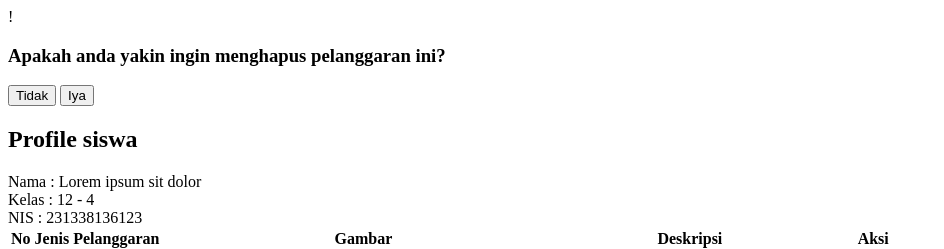
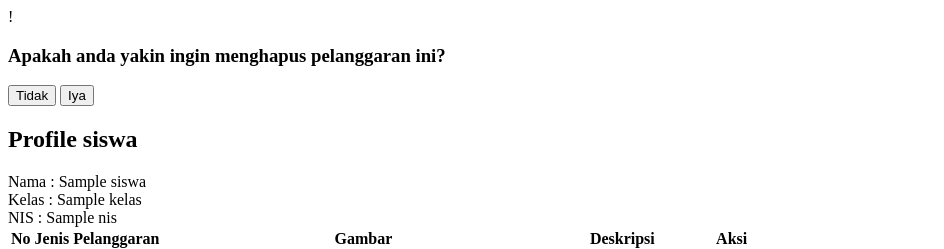
Before and after one commit to hanifbrian123/modis, a PHP site: the page made by app/views/guru/pelanggaran/daftar_pelanggaran.php in a window 1280 px wide. Shown: the top 249 px of the page, without its empty margins (0-944 px from the left). Run offline with PHP 8.4, Linux system fonts and the light colour scheme; the template is opened without the code that fills it: most values are stand-ins (such as "Sample title", 1, 10 or a date in 2020); some libraries are stand-ins or nearby versions.

Commit message:
Feat(Menu pelanggaran BK): Read daftar pelanggaran siswa tertentu

```diff
--- a/app/views/guru/pelanggaran/daftar_pelanggaran.php
+++ b/app/views/guru/pelanggaran/daftar_pelanggaran.php
@@ -35,17 +35,17 @@
       <div class="flex">
         <span class="font-medium w-16">Nama</span>
         <span class="mx-2">:</span>
-        <span>Lorem ipsum sit dolor</span>
+        <span><?= $data['siswa']['Nama'] ?></span>
       </div>
       <div class="flex">
         <span class="font-medium w-16">Kelas</span>
         <span class="mx-2">:</span>
-        <span>12 - 4</span>
+        <span><?= $data['siswa']['Kelas'] ?></span>
       </div>
       <div class="flex">
         <span class="font-medium w-16">NIS</span>
         <span class="mx-2">:</span>
-        <span>231338136123</span>
+        <span><?= $data['siswa']['NIS'] ?></span>
       </div>
     </div>
   </div>
@@ -65,26 +65,26 @@
       </thead>
       <!-- Table Body -->
       <tbody>
-        <?php for ($i = 1; $i <= 5; $i++): ?>
+        <?php foreach ($data['daftar_pelanggaran'] as $no => $pelanggaran): ?>
           <!-- Row -->
           <tr class="border-b border-gray-200 hover:bg-gray-50">
-            <td class="py-4 px-2 text-center"><?= $i ?></td>
-            <td class="py-4 px-2">Telat</td>
+            <td class="py-4 px-2 text-center"><?= $no + 1 ?></td>
+            <td class="py-4 px-2"><?= $pelanggaran['jenis_pelanggaran'] ?></td>
             <td class="py-4 px-2">
               <img src="<?= BASEURL ?>/img/pelanggaran.png"
                 alt="Gambar pelanggaran"
                 class="w-24 h-16 object-cover rounded-xl">
             </td>
-            <td class="py-4 px-2">Deskripsi singkat tentang pelanggaran</td>
+            <td class="py-4 px-2"><?= $pelanggaran['deskripsi'] ?></td>
             <td class="py-4 px-2">
               <div class="flex flex-col sm:flex-row gap-2">
-                <button class="text-blue-600 hover:text-blue-800 text-sm font-medium flex items-center gap-1">
+                <a href="<?= BASEURL; ?>/guru/edit_pelanggaran/<?= $pelanggaran['id'] ?>" class="text-blue-600 hover:text-blue-800 text-sm font-medium flex items-center gap-1 font-semibold">
                   <svg class="w-4 h-4" fill="none" stroke="currentColor" viewBox="0 0 24 24">
                     <path stroke-linecap="round" stroke-linejoin="round" stroke-width="2" d="M11 5H6a2 2 0 00-2 2v11a2 2 0 002 2h11a2 2 0 002-2v-5m-1.414-9.414a2 2 0 112.828 2.828L11.828 15H9v-2.828l8.586-8.586z"></path>
                   </svg>
                   Ubah
-                </button>
-                <button onclick="showDeleteModal(1)" class="text-red-600 hover:text-red-800 text-sm font-medium flex items-center gap-1">
+                </a>
+                <button onclick="showDeleteModal(1)" class="text-red-600 hover:text-red-800 text-sm font-medium flex items-center gap-1 font-semibold">
                   <svg class="w-4 h-4" fill="none" stroke="currentColor" viewBox="0 0 24 24">
                     <path stroke-linecap="round" stroke-linejoin="round" stroke-width="2" d="M19 7l-.867 12.142A2 2 0 0116.138 21H7.862a2 2 0 01-1.995-1.858L5 7m5 4v6m4-6v6m1-10V4a1 1 0 00-1-1h-4a1 1 0 00-1 1v3M4 7h16"></path>
                   </svg>
@@ -94,7 +94,7 @@
             </td>
           </tr>
 
-        <?php endfor; ?>
+        <?php endforeach; ?>
       </tbody>
     </table>
   </div>
```
Also changed, not shown: app/controllers/Guru.php (+8 -6 lines), app/models/Detail_pelanggaran.php (+23 -0 lines), app/models/Siswa.php (+9 -0 lines).
